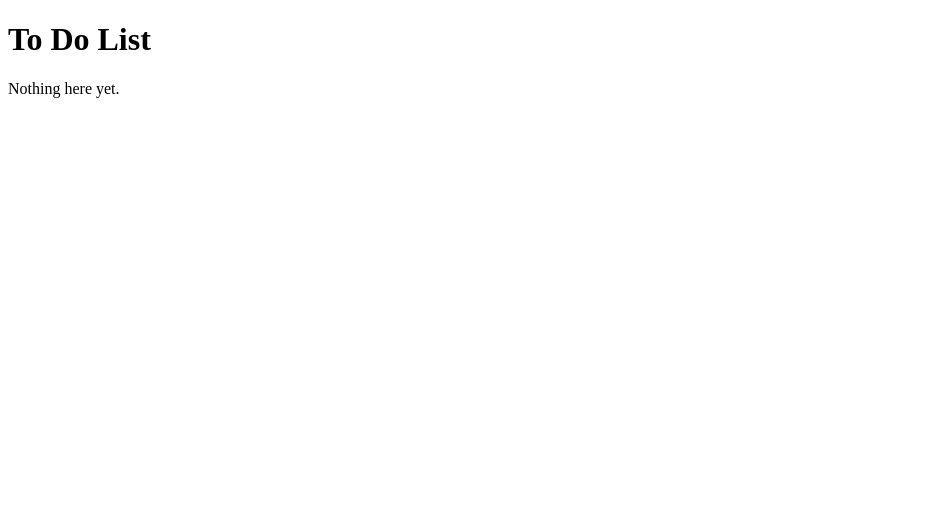
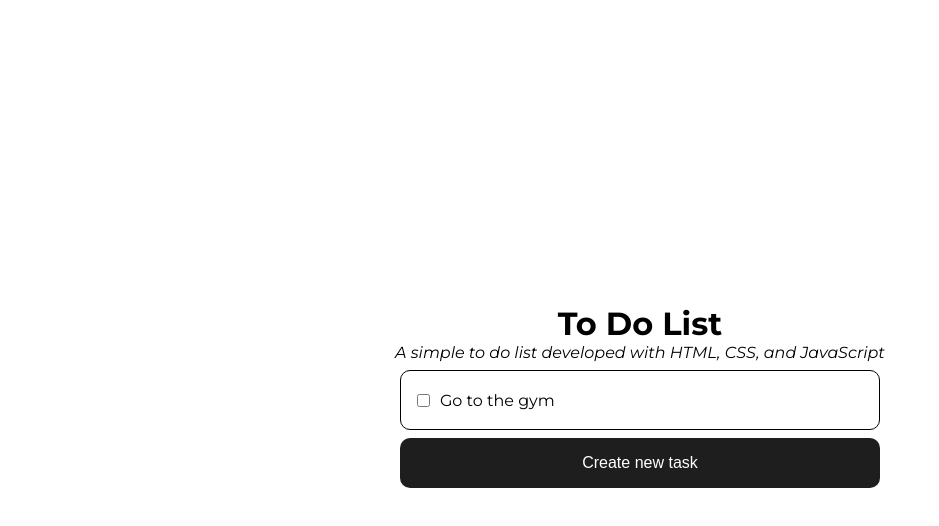
Before and after one commit to DEV-Thiago-Vieira/micro-projects, a plain HTML site: page March/Day 14/index.html in a window 1280 px wide. Shown: the whole page, without its empty margins (0-939 px from the left). Drawn offline with Linux system fonts and the light colour scheme.

Commit message:
basic style added

```diff
--- a/March/Day 14/index.html
+++ b/March/Day 14/index.html
@@ -2,11 +2,21 @@
 <html lang="en">
   <head>
     <meta charset="UTF-8" />
+    <link rel="stylesheet" href="style.css" />
     <meta name="viewport" content="width=device-width, initial-scale=1.0" />
     <title>To do list</title>
   </head>
   <body>
-    <h1>To Do List</h1>
-    <p>Nothing here yet.</p>
+    <main>
+      <h1>To Do List</h1>
+      <em>A simple to do list developed with HTML, CSS, and JavaScript</em>
+      <div class="list">
+        <label class="option">
+          <input type="checkbox" name="1" id="1" value="1" />
+          <span>Go to the gym</span>
+        </label>
+        <button class="new-task">Create new task</button>
+      </div>
+    </main>
   </body>
 </html>
--- /dev/null
+++ b/March/Day 14/style.css
@@ -0,0 +1,63 @@
+@import url('https://fonts.googleapis.com/css2?family=Montserrat:ital,wght@0,100..900;1,100..900&display=swap');
+
+* {
+    margin: 0;
+    padding: 0;
+    box-sizing: border-box;
+}
+
+html, body {
+    font-family: 'Montserrat', sans-serif;
+    background-color: #fff;
+}
+
+body {
+    display: grid;
+    place-items: center;
+    min-height: 100vh;
+}
+
+main {
+    display: flex;
+    flex-direction: column;
+    align-items: center;
+    max-width: 600px;
+    width: 100%;
+}
+
+.list {
+    display: flex;
+    flex-direction: column;
+    gap: .5em;
+    margin: .5em 0;
+    width: 80%;
+}
+
+.option {
+    display: flex;
+    padding: 1em;
+    gap: 10px;
+    cursor: pointer;
+    height: 60px;
+    align-items: center;
+    border-radius: 10px;
+    border: 1px solid black;
+    background-color: transparent;
+    transition: all 0.2s ease;
+}
+
+.option:hover {
+    background-color: rgba(0, 0, 0, 0.1);
+}
+
+.new-task {
+    padding: 1em;;
+    width: 100%;
+    border-radius: 10px;
+    border: none;
+    background-color: #1e1e1e;
+    color: white;
+    font-size: 1em;
+    cursor: pointer;
+    transition: all 0.2s ease;
+}
```
